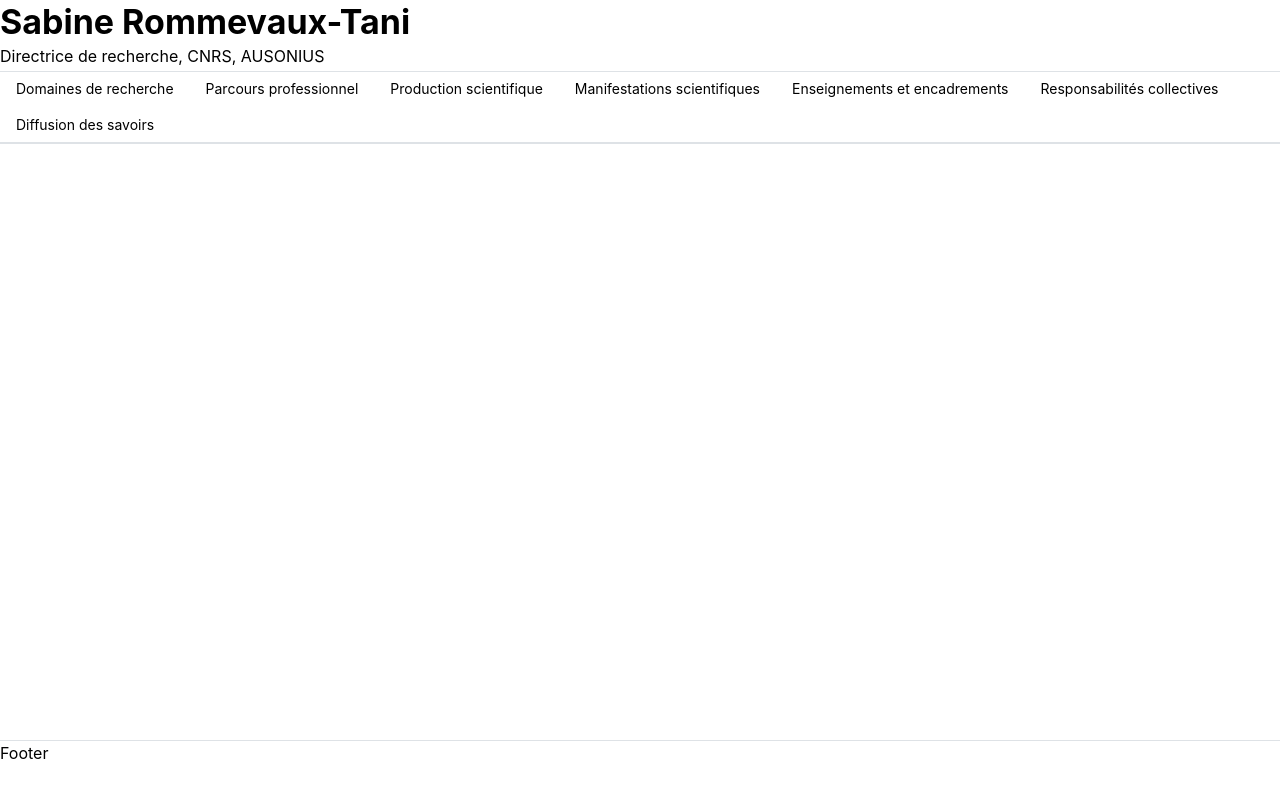
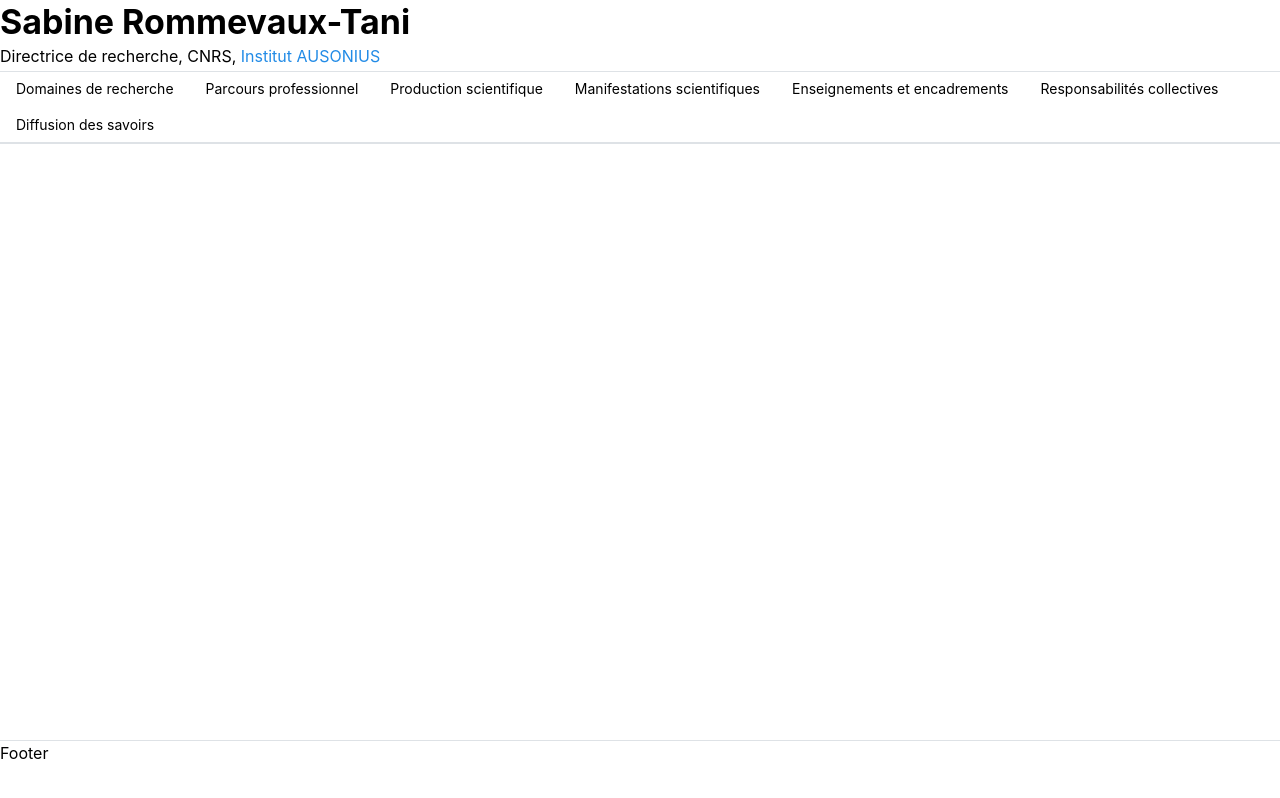
Before and after one commit to 0N0K0/sabine-rommevaux-tani, a React (Vite) app: page / in a window 1280 px wide. Built offline with nearby package versions, Linux system fonts and the light colour scheme.

Commit message:
Header Content

```diff
--- a/src/content/HeaderContent.tsx
+++ b/src/content/HeaderContent.tsx
@@ -1,10 +1,64 @@
-import { Text, Title } from '@mantine/core';
+import { Anchor, Text, Title } from '@mantine/core';
+import { useEffect, useState } from 'react';
+import type { Data, Detail } from '../types/data';
 
 export function HeaderContent() {
+  const [data, setData] = useState<Data>({});
+  const [loading, setLoading] = useState(true);
+  const [error, setError] = useState<Error | null>(null);
+
+  useEffect(() => {
+    async function loadHeader() {
+      try {
+        const response = await fetch('/data/header.json', {
+          cache: 'no-store',
+        });
+
+        if (!response.ok) {
+          throw new Error('Impossible de charger header.json');
+        }
+
+        const content: Data = await response.json();
+
+        setData(content);
+      } catch (error) {
+        setError(
+          error instanceof Error ? error : new Error('Une erreur est survenue'),
+        );
+      } finally {
+        setLoading(false);
+      }
+    }
+
+    loadHeader();
+  }, []);
+
+  if (loading && !data) return <p>Chargement...</p>;
+
+  if (error) return <p>{error.message}</p>;
+
   return (
     <>
-      <Title order={1}>Sabine Rommevaux-Tani</Title>
-      <Text>Directrice de recherche, CNRS, AUSONIUS</Text>
+      <Title order={1}>{data.title}</Title>
+      <Text>
+        {data.content?.map((detail: Detail, index) => (
+          <>
+            {detail.link ? (
+              <Anchor
+                href={detail.link}
+                target="_blank"
+                rel="noopener noreferrer"
+              >
+                {detail.value}
+              </Anchor>
+            ) : (
+              <span>{detail.value}</span>
+            )}
+
+            {index < data.content!.length - 1 && ', '}
+          </>
+        ))}
+      </Text>
     </>
   );
 }
```
